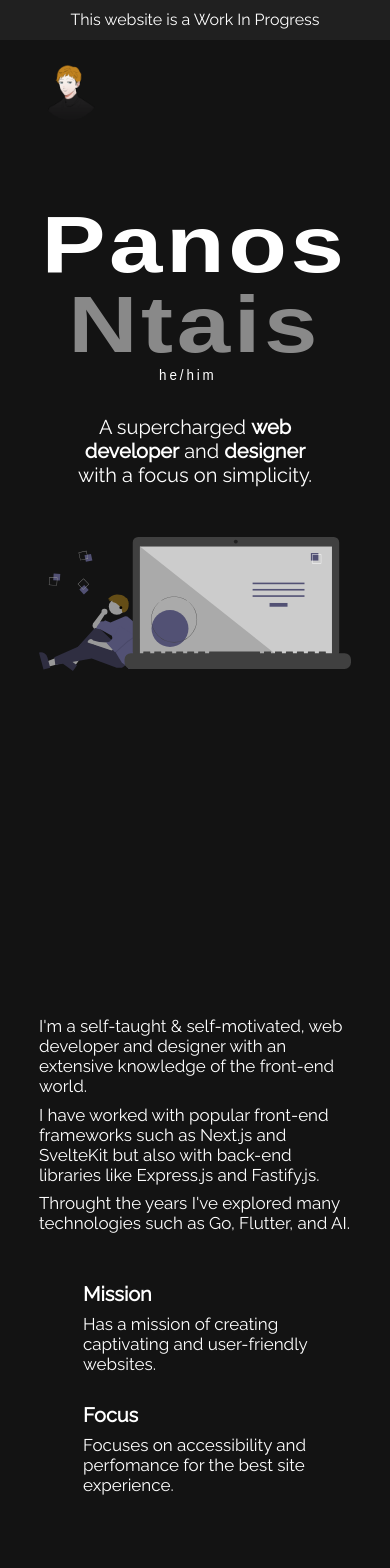
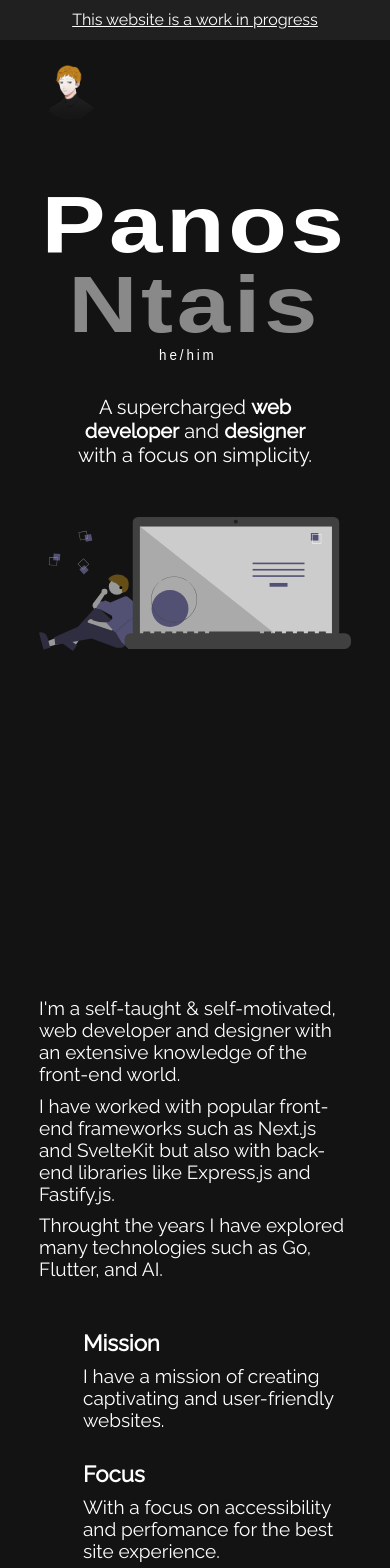
Before and after one commit to StrawHatHacker/personal-website, a SvelteKit app: page / in a window 390 px wide. Shown: the top 1568 px of the page. Built offline with nearby package versions, Linux system fonts and the light colour scheme; some icons are missing; a web font is replaced by a local one.

Commit message:
Visual fixes

```diff
--- a/src/components/LandingPage/Introduction.svelte
+++ b/src/components/LandingPage/Introduction.svelte
@@ -24,7 +24,7 @@
       Fastify.js.
     </p>
     <p>
-      Throught the years I've explored many technologies such as Go, Flutter, and AI.
+      Throught the years I have explored many technologies such as Go, Flutter, and AI.
     </p>
   </section>
   <section class="key-points" aria-labelledby="key-points-title">
@@ -35,7 +35,7 @@
         <div>
           <h3>Mission</h3>
           <p>
-            Has a mission of creating captivating and user-friendly websites.
+            I have a mission of creating captivating and user-friendly websites.
           </p>
         </div>
       </li>
@@ -44,7 +44,7 @@
         <div>
           <h3>Focus</h3>
           <p>
-            Focuses on accessibility and perfomance for the best site
+            With a focus on accessibility and perfomance for the best site
             experience.
           </p>
         </div>
@@ -103,7 +103,7 @@
 
   @media screen and (max-width: 600px) {
     section#introduction {
-      font-size: 0.85em;
+      font-size: 0.95em;
     }
   }
 </style>
--- a/src/components/LandingPage/Main.svelte
+++ b/src/components/LandingPage/Main.svelte
@@ -28,6 +28,7 @@
     justify-content: center;
     align-items: center;
     max-width: 1800px;
+    user-select: none;
   }
 
   #main-text {
@@ -103,4 +104,10 @@
       height: auto;
     }
   }
+
+  @media screen and (max-width: 1000px) {
+    main {
+      margin-top: 60px;
+    }
+  }
 </style>
--- a/src/routes/+layout.svelte
+++ b/src/routes/+layout.svelte
@@ -35,7 +35,7 @@
 <svelte:window bind:innerWidth={screenWidth} />
 {#if showDisclaimer}
   <div id="disclaimer" transition:fly={{ duration: 200, y: -40, opacity: 1 }}>
-    <span>This website is a Work In Progress</span>
+    <span><u>This website is a work in progress</u></span>
     <button id="close-disclaimer-btn" on:click={() => (showDisclaimer = false)}>
       <Close size={24} />
     </button>
--- a/src/routes/projects/[name]/+page.svelte
+++ b/src/routes/projects/[name]/+page.svelte
@@ -30,11 +30,6 @@
       <div class="information">
         <p><b>{project.description}</b></p>
         <p>{@html project.longDescription}</p>
-        <p>
-          If you want to learn even more,
-          <a href="/" class="contact-anchor">contact me</a>
-          !
-        </p>
       </div>
       <TechnologyList {project} />
       {#if project.url}
```
